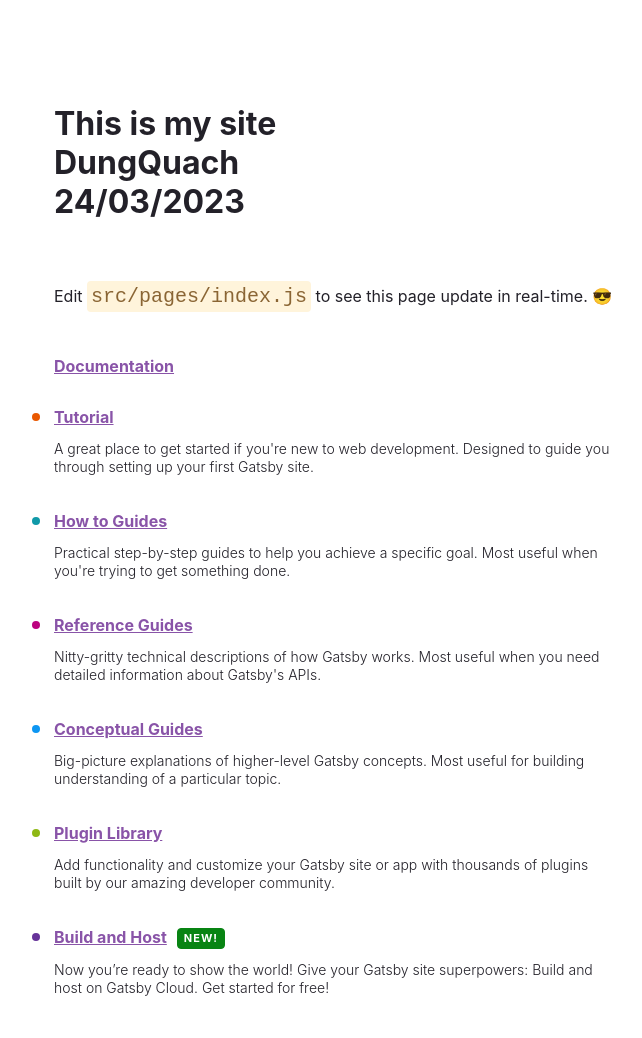
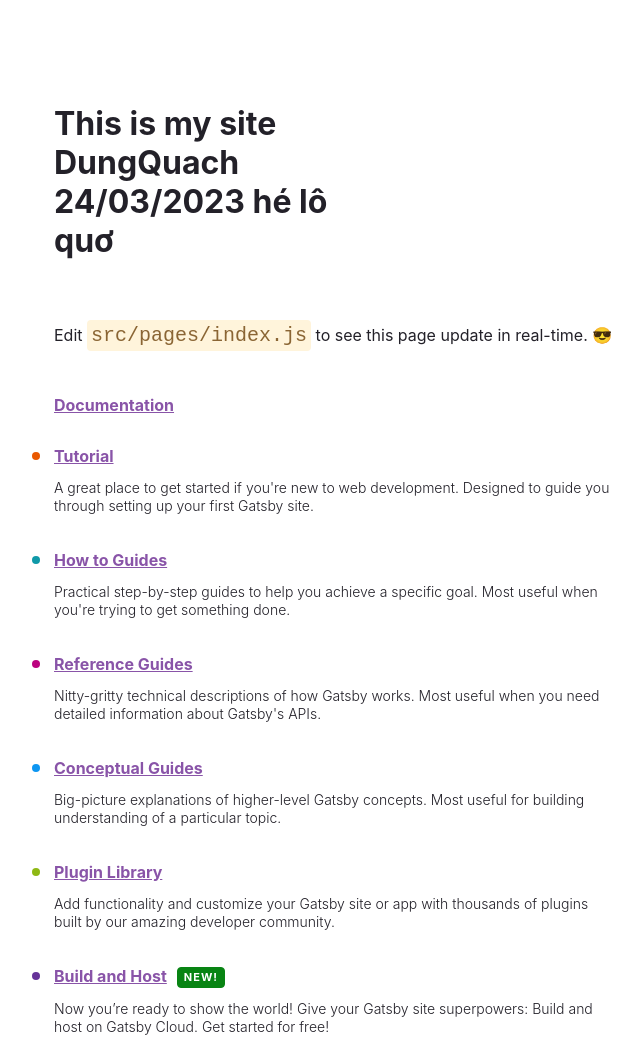
Before and after one commit to DungQuack/my_newgatsby, a Gatsby site: page / in a window 1280 px wide. Shown: the top 1038 px of the page, without its empty margins (50-692 px from the left). Built offline with nearby package versions, Linux system fonts and the light colour scheme; Gatsby itself is replaced by a stand-in of ours.

Commit message:
i modified my home page

```diff
--- a/src/pages/index.js
+++ b/src/pages/index.js
@@ -129,6 +129,7 @@
       <h1 style={headingStyles}>
       This is my site DungQuach
       24/03/2023
+      hé lô quơ
       </h1>
       <p style={paragraphStyles}>
         Edit <code style={codeStyles}>src/pages/index.js</code> to see this page
```
